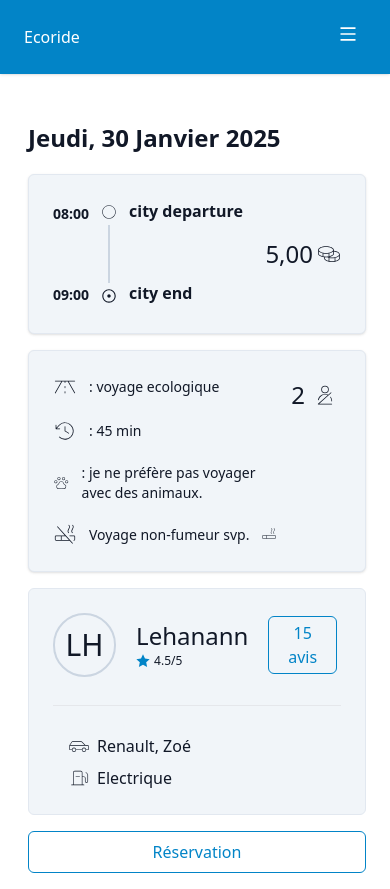
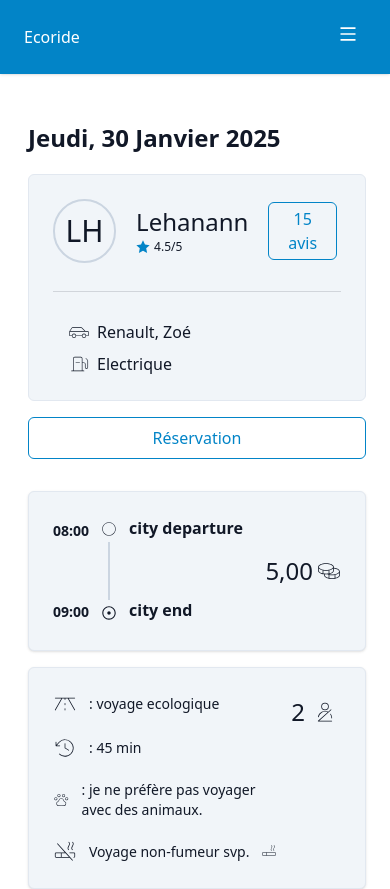
Before and after one commit to Angurva/ecf-ecoride, a Next.js app in the folder frontend/: page /carpooling/1 in a window 390 px wide. Shown: the top 889 px of the page. Built offline with nearby package versions, Linux system fonts and the light colour scheme.

Commit message:
factoring

```diff
--- a/frontend/src/app/carpooling/[id]/page.js
+++ b/frontend/src/app/carpooling/[id]/page.js
@@ -11,7 +11,7 @@ export default function CarpoolingById() {
         <span className="text-2xl font-semibold">Jeudi, 30 Janvier 2025</span>{/** replace to data api backend */}
         <div className="md:grid md:grid-cols-3 flex flex-col gap-4">
 
-            <div className="md:col-span-2 flex flex-col gap-4">
+            <div className="md:col-span-2 flex flex-col gap-4 md:order-1 order-2 ">
 
                 <div className="box-border border border-slate-200 p-6 rounded-md flex items-center gap-1 h-[160px] shadow bg-slate-100">
                     <div className="flex flex-col justify-between h-full py-1">
@@ -71,7 +71,7 @@ export default function CarpoolingById() {
             </div>
 
 
-            <div className="md:col-span-1">
+            <div className="md:col-span-1 order-1">
                 <div className="box-border border border-slate-200 bg-slate-100 p-6 rounded-md flex flex-col gap-2">
                      <div className="flex items-center md:gap-7 gap-5">
                         <div className="box-border size-16 rounded-full border-2 border-slate-300  flex justify-center items-center">
@@ -87,7 +87,7 @@ export default function CarpoolingById() {
                         <button className="ml-auto mr-1 border border-sky-600 text-sky-600 py-1 px-2 rounded-md hover:bg-sky-600 hover:text-slate-200  ">15 avis</button> {/** replace to data api backend */}
 
                     </div>
-                    <hr className="text-red-500 my-5"/>
+                    <hr className="border-t border-gray-300 my-5"/>
                     <div className="flex flex-col gap-2 px-4">
                         <div className="flex items-center gap-2">
                              <PiCarProfileThin className="text-xl"/>
```
